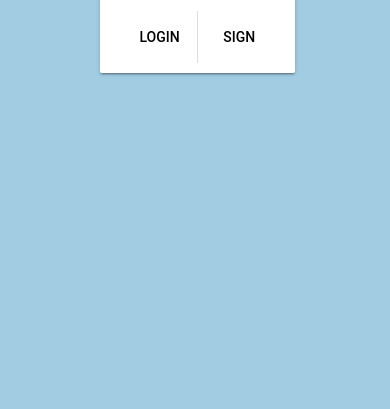
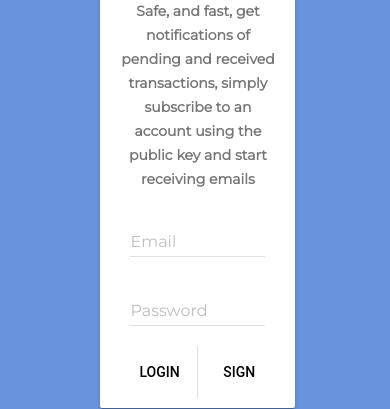
Before and after one commit to benjefferies/nanonotifyaccount, a Flask app: page / in a window 390 px wide. Shown: the part 477-886 px from the top of the page. Before the commit the page ends 553 px from the top, so only its background shows below. Run offline with Flask 2, Linux system fonts and the light colour scheme; some libraries are stand-ins or nearby versions.

Commit message:
Add information so the user knows what and how to use the app (#29)
* general styling for new nanotify logo, fixing typos, adding subtitle to card for new users visiting page

* display example account in subscribe text field

* adding jumbotron for new users who have no subscriptions

* rename duplicate name function, fixing duplication of contents in base, update subscribe to use new function name

```diff
--- a/app/templates/index.html
+++ b/app/templates/index.html
@@ -1,11 +1,11 @@
 {% extends "layouts/base.html" %}
 {% block head %}
   {{ super() }}
-  <meta name="description" content="NanoNotify - A Nano, formally 'Raiblocks', transaction notification webapp that will notify, by email, pending and received transactions for subscribed accounts.">
+  <meta name="description" content="Nanotify - A Nano, formally 'Raiblocks', transaction notification webapp that will notify, by email, pending and received transactions for subscribed accounts.">
 {% endblock %}
 {% block content %}
     <div class="row" xmlns="http://www.w3.org/1999/html">
-        <div class="col-12 vertical-padding-50"></div>
+        <div class="col-12"></div>
     </div>
 
     <div class="row p-b-25 p-t-25">
@@ -16,14 +16,20 @@
         <div class="col-3"></div>
     </div>
 
-    <div class="row">.
+    <div class="row p-t-25">.
         <div class="col-3"></div>
         <div class="justify-content-md-center mdl-card login-and-register-card mdl-shadow--2dp p-b-10 col-6">
             <div class="justify-content-center col-12">
                 <div class="row">
-                    <div class="col"></div>
-                    <div class="col mdl-card__title mdl-card--expand">
-                        <h1 class="mdl-card__title-text">NanoNotify</h1>
+                    <div class="col-md-12">
+                        <div class="t-centre">
+                            <img class="login-nanotify-logo" src="static/css/resources/pictures/nanotify-logo.svg">
+                        </div>
+                    </div>
+                    <div class="mdl-card__subtitle-text">
+                        <p class="t-centre"><strong>Safe, and fast, get notifications of pending and received
+                            transactions,
+                            simply subscribe to an account using the public key and start receiving emails</strong></p>
                     </div>
                     <div class="col"></div>
                 </div>
@@ -31,11 +37,11 @@
                     <p class="error t-centre p-t-10"><strong>{{ error }}</strong></p>
                 {% endif %}
                 <form class="max-width" method="post">
-                    <div class="mdl-textfield mdl-js-textfield mdl-textfield--floating-label max-width">
+                    <div class="mdl-textfield mdl-js-textfield max-width">
                         <input class="mdl-textfield__input" type="text" id="email" name="email">
                         <label class="mdl-textfield__label" for="email">Email</label>
                     </div>
-                    <div class="mdl-textfield mdl-js-textfield mdl-textfield--floating-label max-width">
+                    <div class="mdl-textfield mdl-js-textfield max-width">
                         <input class="mdl-textfield__input" type="password" id="password" name="password">
                         <label class="mdl-textfield__label" for="password">Password</label>
                     </div>
--- a/app/templates/layouts/base.html
+++ b/app/templates/layouts/base.html
@@ -3,33 +3,58 @@
 
 <head>
     {% block head %}
+        <link rel="shortcut icon" href="{{ url_for('static', filename='favicon.ico') }}">
+        <link href="https://fonts.googleapis.com/css?family=Montserrat" rel="stylesheet">
+        <link rel="stylesheet" href="https://maxcdn.bootstrapcdn.com/bootstrap/4.0.0/css/bootstrap.min.css"
+              integrity="sha384-Gn5384xqQ1aoWXA+058RXPxPg6fy4IWvTNh0E263XmFcJlSAwiGgFAW/dAiS6JXm"
+              crossorigin="anonymous">
+        <script src="https://code.jquery.com/jquery-3.2.1.slim.min.js"
+                integrity="sha384-KJ3o2DKtIkvYIK3UENzmM7KCkRr/rE9/Qpg6aAZGJwFDMVNA/GpGFF93hXpG5KkN"
+                crossorigin="anonymous"></script>
+        <script src="https://cdnjs.cloudflare.com/ajax/libs/popper.js/1.12.9/umd/popper.min.js"
+                integrity="sha384-ApNbgh9B+Y1QKtv3Rn7W3mgPxhU9K/ScQsAP7hUibX39j7fakFPskvXusvfa0b4Q"
+                crossorigin="anonymous"></script>
+        <script src="https://maxcdn.bootstrapcdn.com/bootstrap/4.0.0/js/bootstrap.min.js"
+                integrity="sha384-JZR6Spejh4U02d8jOt6vLEHfe/JQGiRRSQQxSfFWpi1MquVdAyjUar5+76PVCmYl"
+                crossorigin="anonymous"></script>
+        <link rel="stylesheet" href="https://fonts.googleapis.com/icon?family=Material+Icons">
+        <link rel="stylesheet" href="https://code.getmdl.io/1.3.0/material.grey-light_blue.min.css"/>
+        <script defer src="https://code.getmdl.io/1.3.0/material.min.js"></script>
+        <link rel="stylesheet" href="static/css/main.css">
+        <script src='https://www.google.com/recaptcha/api.js'></script>
+        <title>Nanotify</title>
         <!-- Global site tag (gtag.js) - Google Analytics -->
         <script async src="https://www.googletagmanager.com/gtag/js?id=UA-113746079-1"></script>
         <script>
             window.dataLayer = window.dataLayer || [];
-        function gtag() { dataLayer.push(arguments); }
+
+            function gtag() {
+                dataLayer.push(arguments);
+            }
+
             gtag('js', new Date());
 
             gtag('config', 'UA-113746079-1');
         </script>
-    <title>NanoNotify</title>
-    <meta name="viewport" content="width=device-width, initial-scale=1"> {% endblock %}
-    <link rel="shortcut icon" href="{{ url_for('static', filename='favicon.ico') }}">
+        <meta name="viewport" content="width=device-width, initial-scale=1">
+    {% endblock %}
 </head>
 
 <body>
-
 <div id="contents">
     {% block nav %}
+        {% block jumbotron %}
+        {% endblock %}
         <div id="content" class="container">{% block content %}{% endblock %}</div>
     {% endblock %}
 </div>
 
 {% block script %}
     <link href="https://fonts.googleapis.com/css?family=Montserrat" rel="stylesheet">
-    <link href="https://cdnjs.cloudflare.com/ajax/libs/twitter-bootstrap/4.0.0/css/bootstrap-grid.min.css" rel="stylesheet">
+    <link href="https://cdnjs.cloudflare.com/ajax/libs/twitter-bootstrap/4.0.0/css/bootstrap-grid.min.css"
+          rel="stylesheet">
     <link rel="stylesheet" href="https://fonts.googleapis.com/icon?family=Material+Icons">
-    <link rel="stylesheet" href="https://code.getmdl.io/1.3.0/material.grey-light_blue.min.css" />
+    <link rel="stylesheet" href="https://code.getmdl.io/1.3.0/material.grey-light_blue.min.css"/>
     <script defer src="https://code.getmdl.io/1.3.0/material.min.js"></script>
     <link rel="stylesheet" href="static/css/main.css">
     <script src='https://www.google.com/recaptcha/api.js'></script> {% endblock %}
--- a/app/templates/register.html
+++ b/app/templates/register.html
@@ -1,7 +1,5 @@
 {% extends "layouts/base.html" %}
 {% block content %}
-
-
     <div class="row" xmlns="http://www.w3.org/1999/html">
         <div class="col-12 vertical-padding-50"></div>
     </div>
@@ -14,12 +12,12 @@
         <div class="col-3"></div>
     </div>
 
-    <div class="row">
+    <div class="row p-t-25">
         <div class="col-3"></div>
         <div class="justify-content-md-center mdl-card login-and-register-card mdl-shadow--2dp p-b-10 col-6">
             <div class="justify-content-center col-12">
                 {% if error %}
-                    <p class="error t-centre p-t-10"><strong>{{ error }}</strong></p>
+                    <p class="error t-centre p-t-25"><strong>{{ error }}</strong></p>
                 {% endif %}
                 <form class="max-width p-t-10" method="post">
                     <div class="mdl-textfield mdl-js-textfield mdl-textfield--floating-label max-width">
--- a/static/css/main.css
+++ b/static/css/main.css
@@ -7,7 +7,12 @@ body {
     position: relative;
     margin: 0;
     min-height: 100%;
-    background: #A2CCE2;
+    background: #6994DD;
+}
+
+.login-nanotify-logo {
+    width: 240px;
+    height: 160px;
 }
 
 #contents {
@@ -15,7 +20,7 @@ body {
 }
 
 .nav-color {
-    background-color: #306E8F !important;
+    background-color: #0E3F93 !important;
 }
 
 .navbar-logo {
@@ -173,6 +178,10 @@ h1 {
     width: 600px;
 }
 
+.half-height {
+    height: 50%
+}
+
 .max-width {
     width: 100%;
 }
```
Also changed, not shown: app/templates/subscribe.html (+18 -2 lines), README.md, static/css/resources/pictures/nanotify-logo.svg (added). Lines whose indentation alone changed are shown as unchanged.
